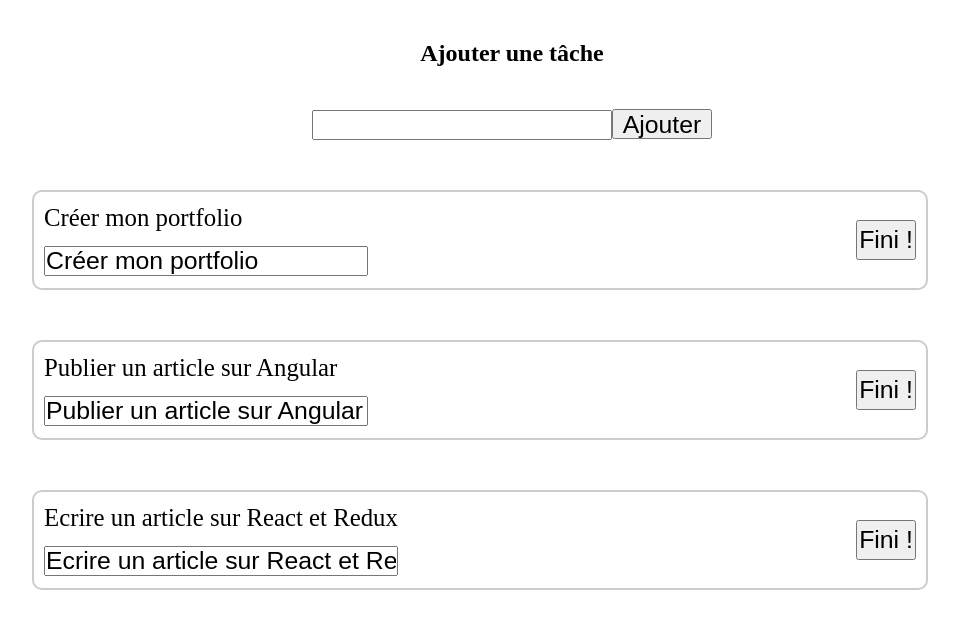
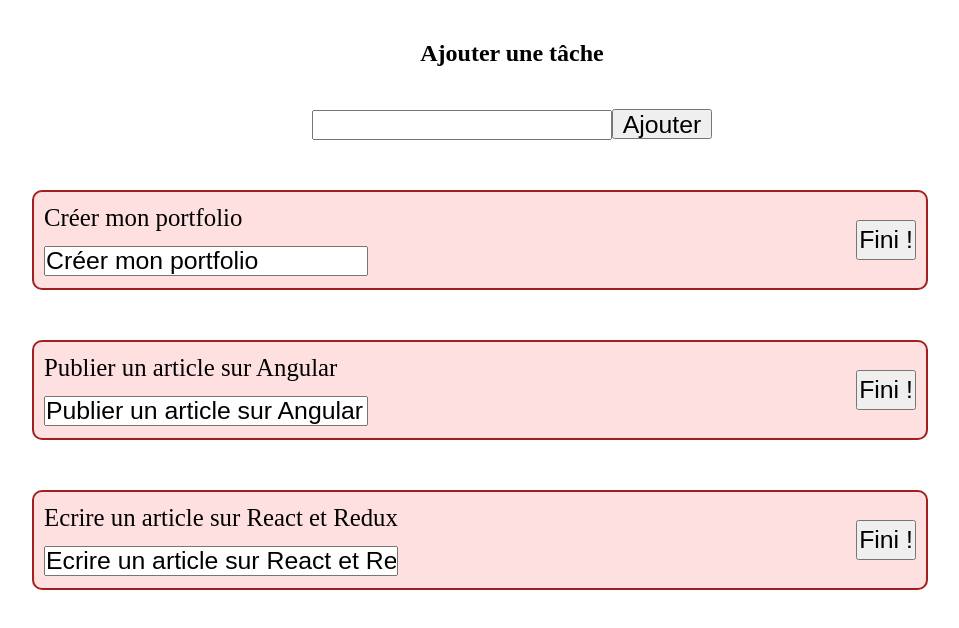
Before and after one commit to ThibaudFournes77/angular-to-do-list, an Angular app: page / in a window 1280 px wide. Shown: the top 628 px of the page, without its empty margins (160-1119 px from the left). Built offline with nearby package versions, Linux system fonts and the light colour scheme.

Commit message:
Directive ngClass - Style conditionnel pour chaque tâche en fonction de isDone

```diff
--- a/src/app/task/task.component.html
+++ b/src/app/task/task.component.html
@@ -1,4 +1,7 @@
-<li class="task">
+<li [ngClass]="{'task': true,
+                'task-done': isDone,
+                'task-to-do': !isDone}"
+>
     <div class="task__content">
       <p class="task__label">{{taskLibelle}}</p>
       <input type="text" class="task__input" placeholder="Modifier l'intitulé..." [(ngModel)]="taskLibelle" *ngIf="!isDone" />
--- a/src/styles.css
+++ b/src/styles.css
@@ -47,6 +47,16 @@ ul {
     padding: 5px 10px;
 }
 
+.task-done {
+    background-color: #eeffe0;
+    border: 2px solid #20a020;
+}
+
+.task-to-do {
+    background-color: #ffe0e0;
+    border: 2px solid #a02020;
+}
+
 .task__content {
     height: 100%;
     max-width: 50%;
```
